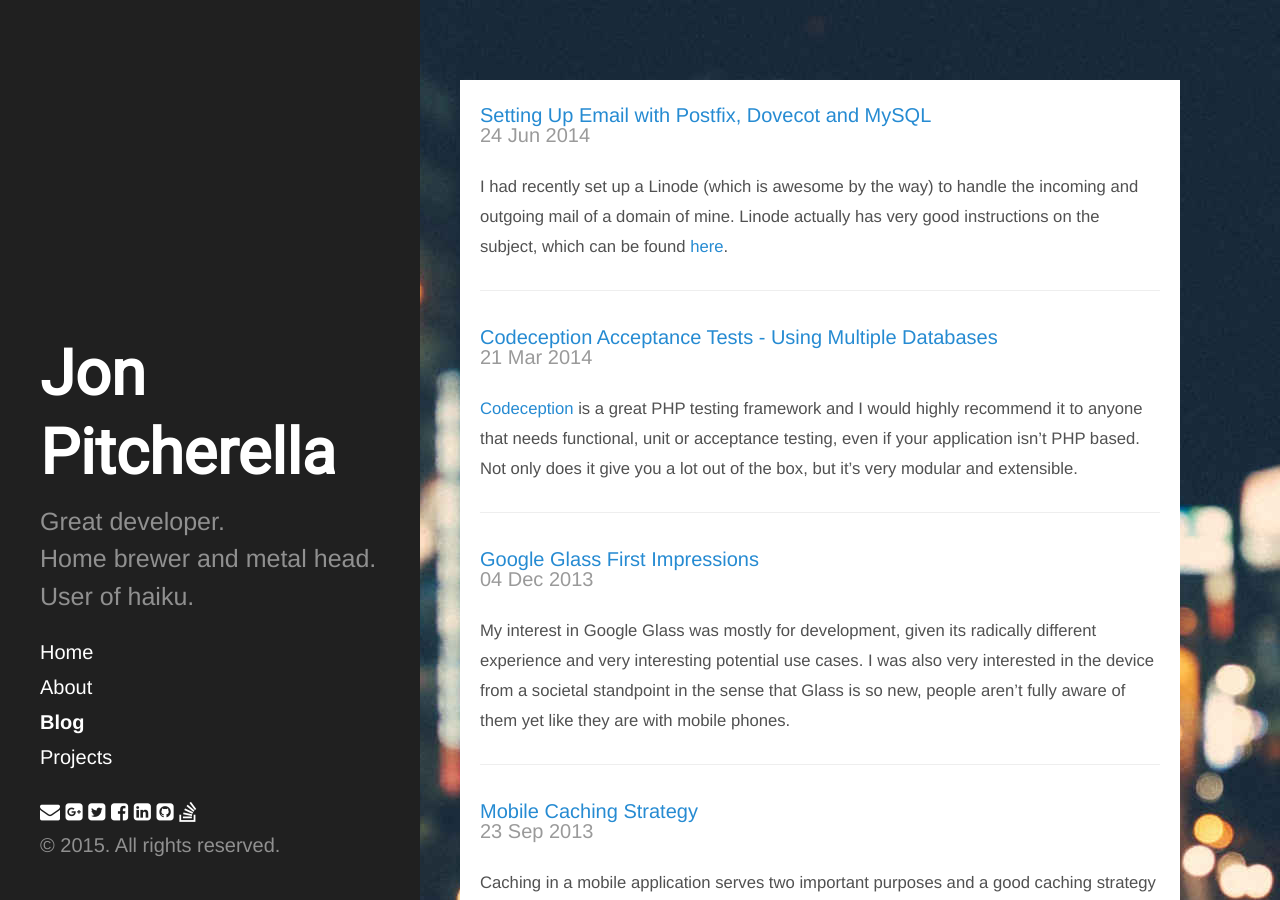
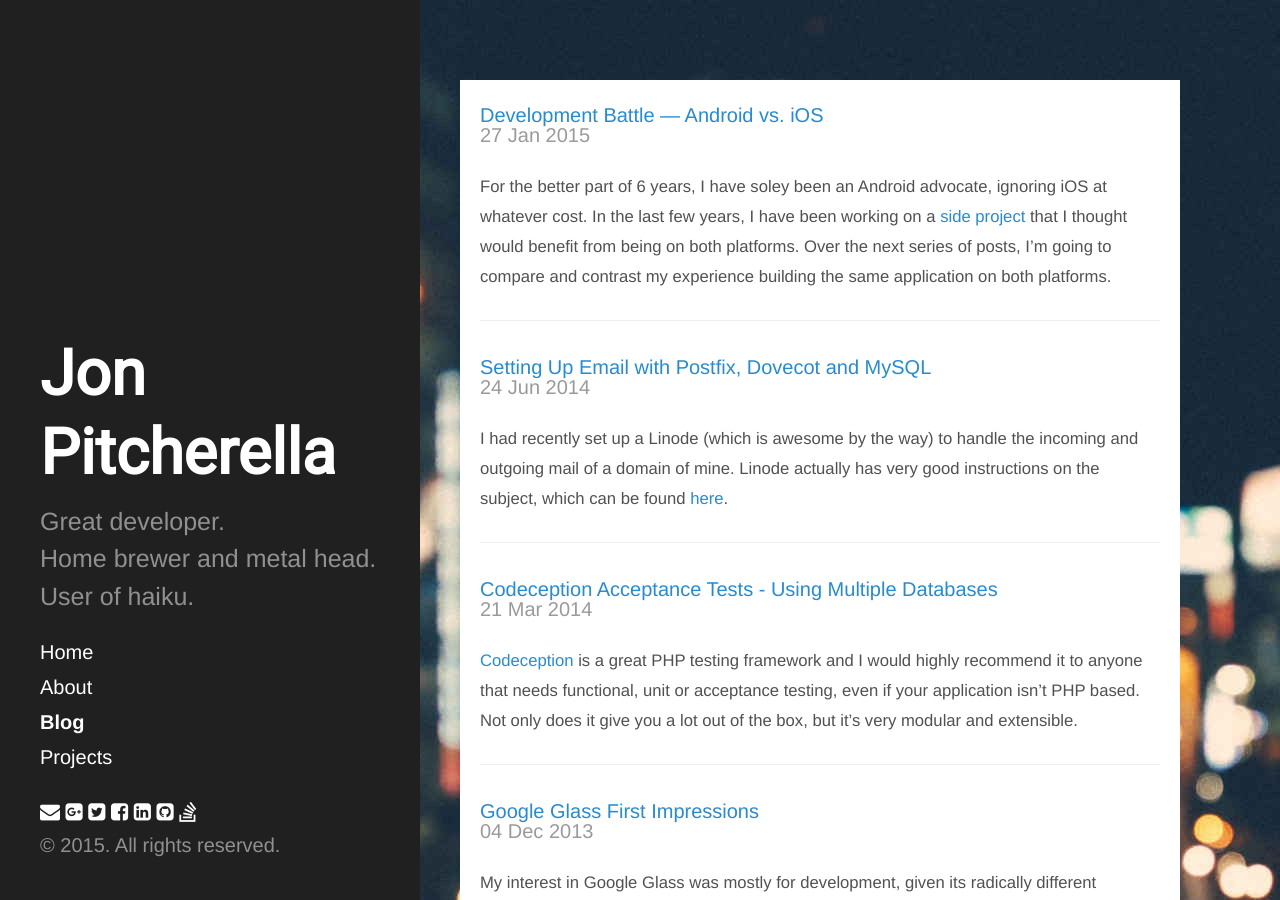
Before and after one commit to jonpitch/jonpitch.github.io, a Jekyll site: the page built from blog.md, in a window 1280 px wide and 900 px high. Built offline with Jekyll 4.4.1, drawn with Linux system fonts in a browser that asks for light colours; nearby versions of some CDN libraries; Markdown is read by kramdown in place of the engine named in the settings; comment, search, counter and statistics services are not loaded.

Commit message:
sidebar update, new blog post.

```diff
--- a/_includes/sidebar.html
+++ b/_includes/sidebar.html
@@ -2,9 +2,7 @@
   <div class="container sidebar-sticky">
     <div class="sidebar-about">
       <h1>
-        <a href="{{ site.baseurl }}">
           {{ site.title }}
-        </a>
       </h1>
       <p class="lead">{{ site.description }}</p>
     </div>
--- /dev/null
+++ b/_posts/2015-01-27-development-battle-android-vs-ios.md
@@ -0,0 +1,14 @@
+---
+layout: post
+title: Development Battle &mdash; Android vs. iOS
+---
+
+For the better part of 6 years, I have soley been an Android advocate, ignoring iOS at whatever cost. In the last few years, I have been working on a <a href="http://brausr.com">side project</a> that I thought would benefit from being on both platforms. Over the next series of posts, I'm going to compare and contrast my experience building the same application on both platforms.
+
+I will try at great lengths to keep my Android/Google bias and anti-Apple opinions in check, but do keep that in mind when reading. My topics for comparison will include:
+
+* Development tools (*coming soon*)
+* Code (*coming soon*)
+* Testing & debugging (*coming soon*)
+* Deployment (*coming soon*)
+* Post-deployment analytics & metrics (*coming soon*)
```
Also changed, not shown: README.md.
